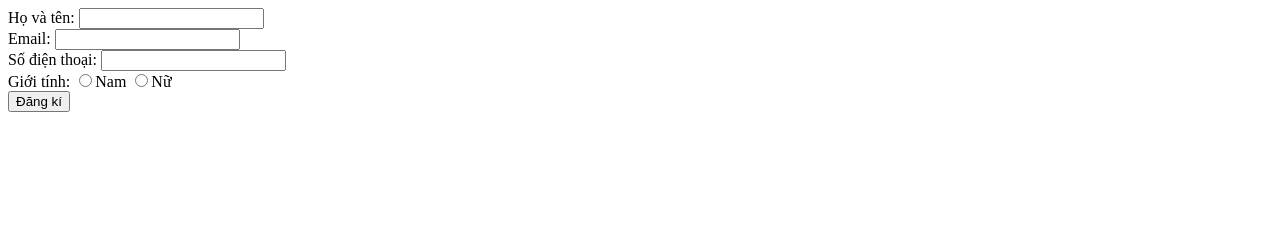
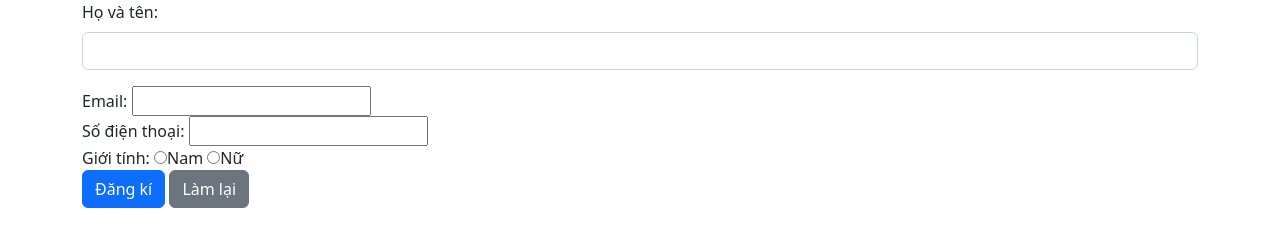
Before and after one commit to Minchione/Internship, a plain HTML site: page index.html in a window 1280 px wide. Drawn offline with nearby package versions, Linux system fonts and the light colour scheme.

Commit message:
update: thêm style cho html

```diff
--- a/index.html
+++ b/index.html
@@ -2,34 +2,47 @@
 <html lang="en">
 
 <head>
-
+  <meta charset="utf-8">
+  <meta name="viewport" content="width=device-width, initial-scale=1">
+  <title>Bootstrap demo</title>
+  <link href="https://cdn.jsdelivr.net/npm/bootstrap@5.2.0-beta1/dist/css/bootstrap.min.css" rel="stylesheet"
+    integrity="sha384-0evHe/X+R7YkIZDRvuzKMRqM+OrBnVFBL6DOitfPri4tjfHxaWutUpFmBp4vmVor" crossorigin="anonymous">
 </head>
 
 <body>
+  <div class="container">
     <form>
-    <div>
-      <label>Họ và tên:</label>
-      <input type="text" />
+      <div class="mb-3">
+        <label class="form-label">Họ và tên:</label>
+        <input type="text" name="fullName" class="form-control" />
       </div>
 
       <div>
         <label>Email:</label>
-      <input type="text" />
+        <input type="text" name="email" />
       </div>
 
       <div>
         <label>Số điện thoại:</label>
-      <input type="text" />
+        <input type="text" name="phone" />
       </div>
 
       <div>
         <label>Giới tính:</label>
-      <input type="radio" name="gioitinh">Nam <input type="radio" name="gioitinh">Nữ
+        <input type="radio" name="gioitinh">Nam
+        <input type="radio" name="gioitinh">Nữ
       </div>
-    <button>
+      <button type="submit" class="btn btn-primary">
         Đăng kí
       </button>
+      <button type="reset" class="btn btn-secondary">
+        Làm lại
+      </button>
     </form>
+  </div>
+  <!-- <script src="https://cdn.jsdelivr.net/npm/bootstrap@5.2.0-beta1/dist/js/bootstrap.bundle.min.js"
+    integrity="sha384-pprn3073KE6tl6bjs2QrFaJGz5/SUsLqktiwsUTF55Jfv3qYSDhgCecCxMW52nD2"
+    crossorigin="anonymous"></script> -->
 </body>
 
 </html>
```
Lines whose indentation alone changed are shown as unchanged.
